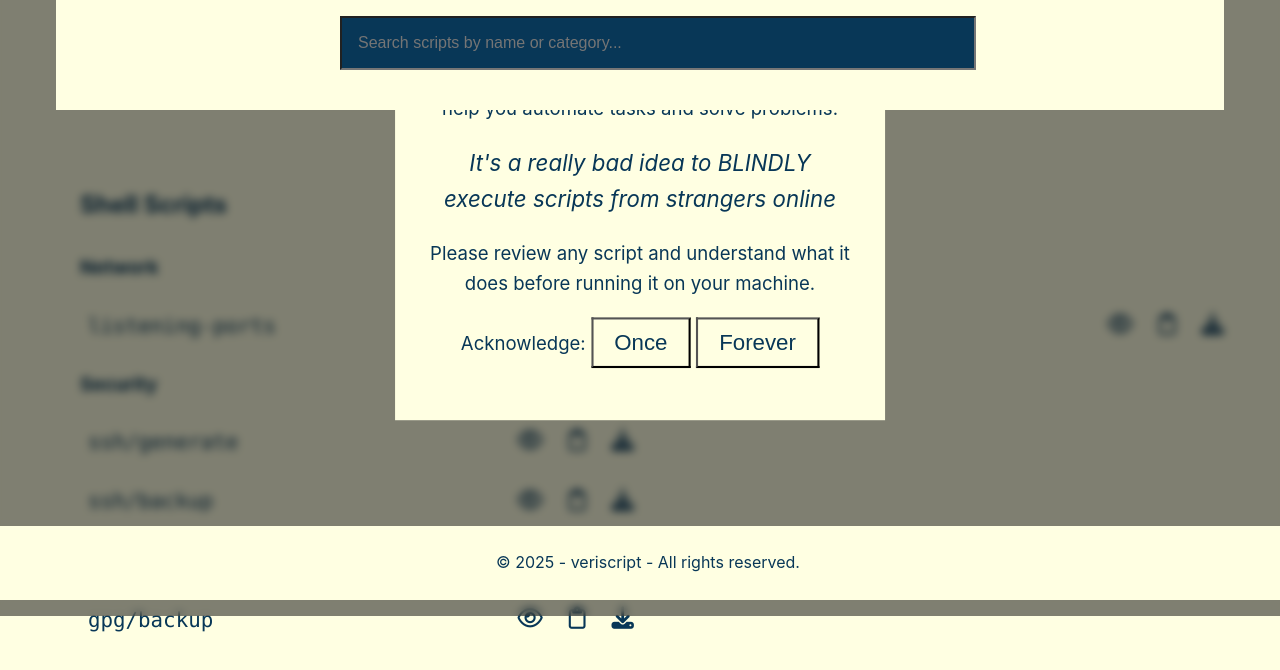
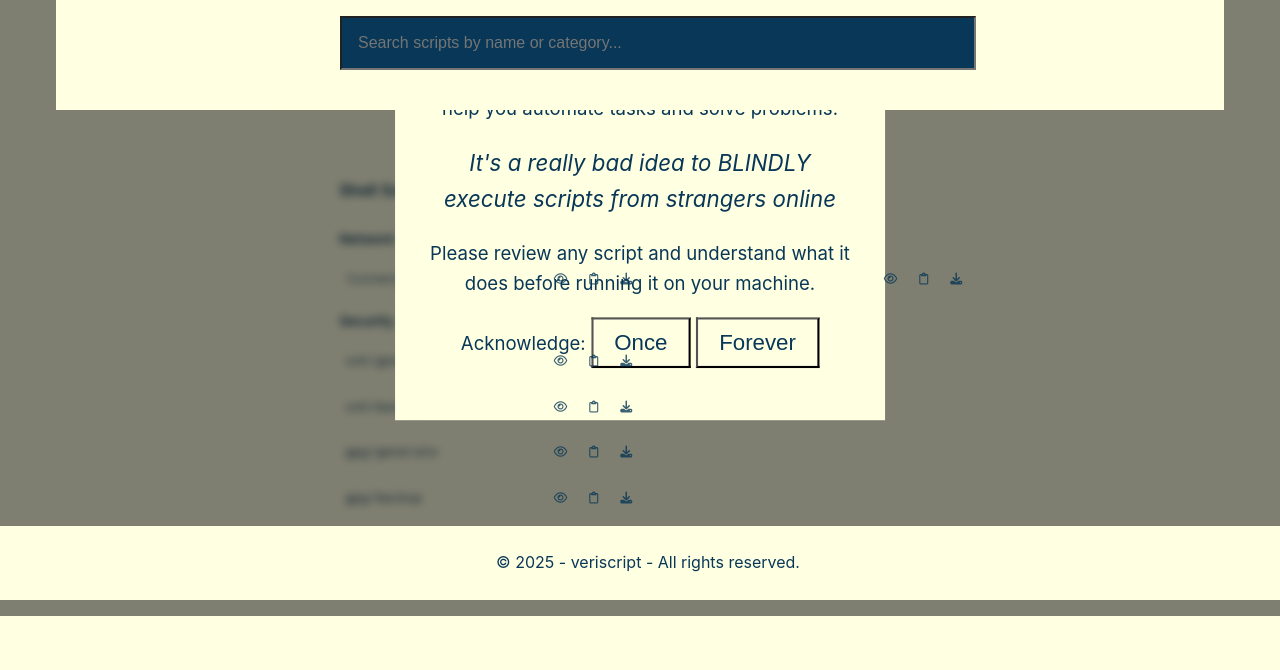
Before and after one commit to veritome/veriscript.sh, a plain HTML site: page index.html in a window 1280 px wide. Shown: the part 184-854 px from the top of the page. Drawn offline with nearby package versions, Linux system fonts and the light colour scheme.

Commit message:
feat: restyle

```diff
--- a/index.html
+++ b/index.html
@@ -33,23 +33,24 @@
     .card-container {
       display: grid;
       grid-template-columns: repeat(auto-fit, minmax(250px, 1fr));
-      gap: 20px;
-      padding: 20px;
+      gap: clamp(10px, 2vw, 20px);
+      padding: clamp(10px, 2vw, 20px);
       margin-bottom: 60px;
-      max-width: 1200px;
+      max-width: 50vw;
       margin-left: auto;
       margin-right: auto;
     }
 
     .category-card {
-      padding: 20px;
+      padding: clamp(12px, 1.5vw, 20px);
       background-color: var(--primary-color);
     }
 
     .category-title {
-      font-size: 1.5em;
+      font-size: clamp(1rem, 1.2vw, 1.3rem);
       margin-bottom: 15px;
       padding-bottom: 10px;
+      font-weight: 600;
     }
 
     .script-list {
@@ -57,18 +58,76 @@
       padding: 0;
     }
 
+    .script-list h3 {
+      font-size: clamp(0.85rem, 1vw, 1.1rem);
+      margin-top: 15px;
+      margin-bottom: 8px;
+      font-weight: 600;
+    }
+
     .script-item {
-      margin: 10px 0;
-      padding: 8px;
+      margin: clamp(5px, 0.8vw, 8px) 0;
+      padding: clamp(4px, 0.6vw, 6px);
       /* Border removed */
       display: flex;
       align-items: center;
       justify-content: space-between;
     }
 
+    .script-item code {
+      font-size: clamp(0.8rem, 0.9vw, 0.95rem);
+      font-family: monospace;
+    }
+
+    /* Smaller icons to match reduced font size */
+    .script-item i {
+      font-size: clamp(0.75rem, 0.85vw, 0.9rem);
+      padding: 0 3px;
+    }
+
+    .script-item .fa-eye,
+    .script-item .fa-clipboard,
+    .script-item .fa-download {
+      opacity: 0.8;
+      transition: opacity 0.2s ease, transform 0.2s ease;
+    }
+
+    .script-item .fa-eye:hover,
+    .script-item .fa-clipboard:hover,
+    .script-item .fa-download:hover {
+      opacity: 1;
+      transform: scale(1.1);
+    }
+
     /* Hide script metadata */
     .script-metadata {
       display: none;
+    }
+
+    /* Responsive adjustments */
+    @media (max-width: 768px) {
+      .card-container {
+        grid-template-columns: 1fr;
+        max-width: 90vw;
+      }
+
+      .script-item {
+        padding: 8px 4px;
+      }
+    }
+
+    @media (min-width: 1400px) {
+      .category-title {
+        font-size: 1.3rem;
+      }
+
+      .script-list h3 {
+        font-size: 1.1rem;
+      }
+
+      .script-item code {
+        font-size: 0.95rem;
+      }
     }
   </style>
 </head>
--- a/public/css/style.css
+++ b/public/css/style.css
@@ -334,6 +334,9 @@ button:hover, .header-button:hover {
   overflow-y: auto;
   overflow-x: hidden;
   scroll-behavior: smooth;
+  width: 50vw;
+  margin-left: auto;
+  margin-right: auto;
 }
 
 /* Footer */
@@ -432,4 +435,8 @@ footer p {
     align-items: center;
     justify-content: center;
   }
+
+  #fileTreeContainer {
+    width: 90vw;
+  }
 }
```
